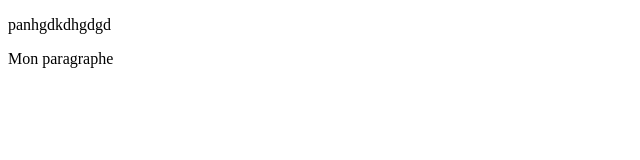
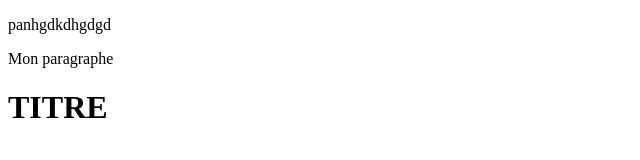
Before and after one commit to PatrickTmb/Awesome-projects, a plain HTML site: page index.html in a window 1280 px wide. Shown: the whole page, without its empty margins (0-640 px from the left). Drawn offline with Linux system fonts and the light colour scheme.

Commit message:
Création d'une nouvelle branch

```diff
--- a/index.html
+++ b/index.html
@@ -8,5 +8,6 @@
 <body>
     <p>panhgdkdhgdgd</p>
     <p>Mon paragraphe</p>
+    <h1>TITRE</h1>
 </body>
 </html>
```
